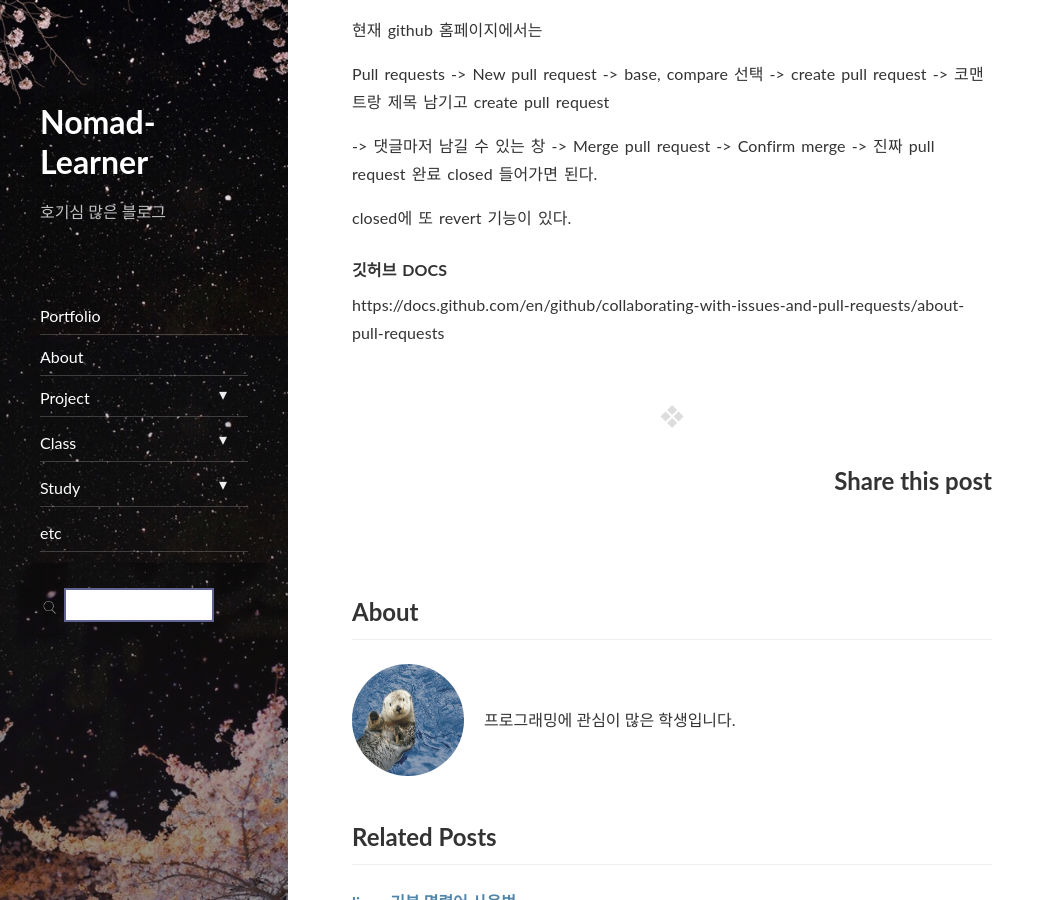
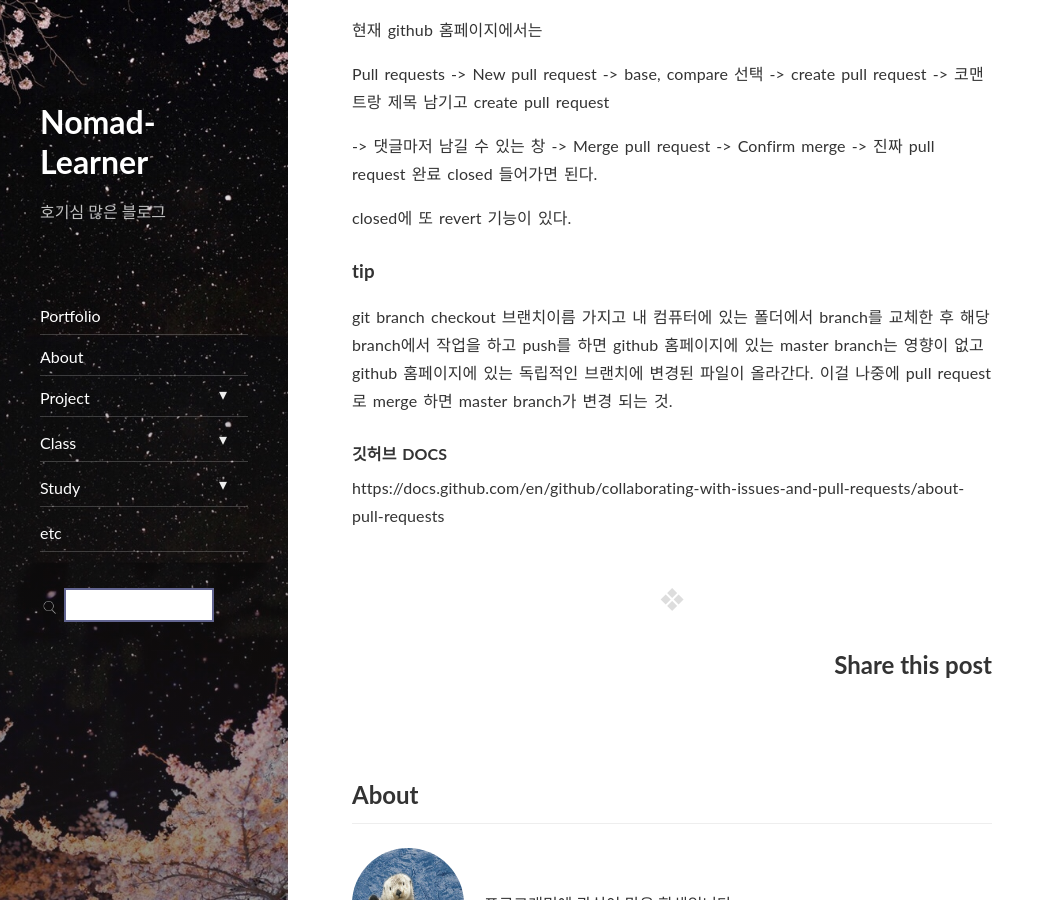
Before and after one commit to Nomad-Learner/Nomad-Learner.github.io, a Jekyll site: the page built from _posts/etc/2021-04-09-github 사용법.md, in a window 1280 px wide and 900 px high, scrolled down 2222 px. Shown: the whole window, without its empty margins (0-1055 px from the left). Built offline with Jekyll 4.4.1, drawn with Linux system fonts in a browser that asks for light colours; nearby versions of some CDN libraries; comment, search, counter and statistics services are not loaded.

Commit message:
2021-04-09-git github 사용법

```diff
--- a/_posts/etc/2021-04-09-github 사용법.md
+++ b/_posts/etc/2021-04-09-github 사용법.md
@@ -108,7 +108,10 @@ Pull requests -> New pull request -> base, compare 선택 -> create pull request
 closed에 또 revert 기능이 있다.
 
 
+### tip
 
+git branch checkout 브랜치이름 가지고 내 컴퓨터에 있는 폴더에서 branch를 교체한 후
+해당 branch에서 작업을 하고 push를 하면 github 홈페이지에 있는 master branch는 영향이 없고 github 홈페이지에 있는  독립적인 브랜치에 변경된  파일이 올라간다. 이걸 나중에 pull request로 merge 하면 master branch가 변경 되는 것.
 
 
 ####  깃허브 DOCS
```
